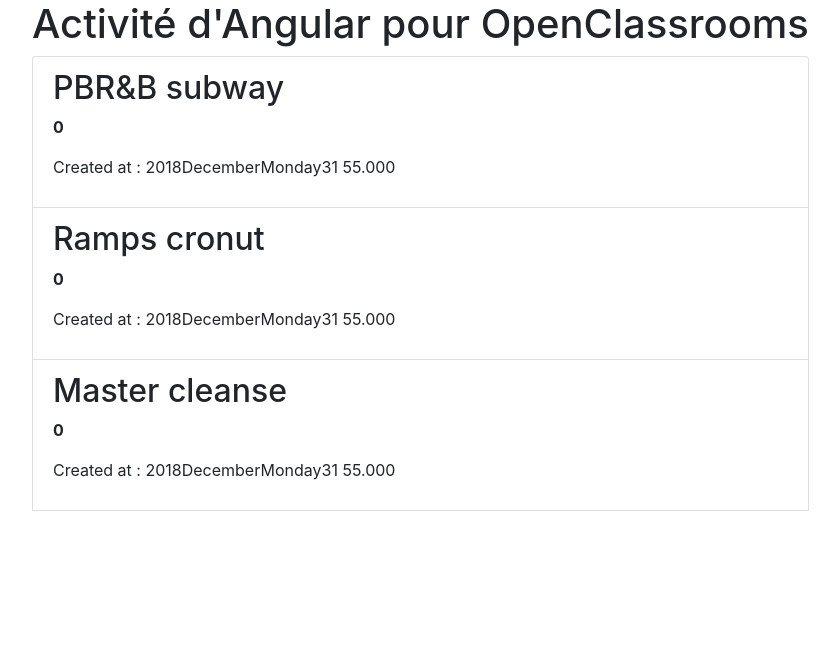
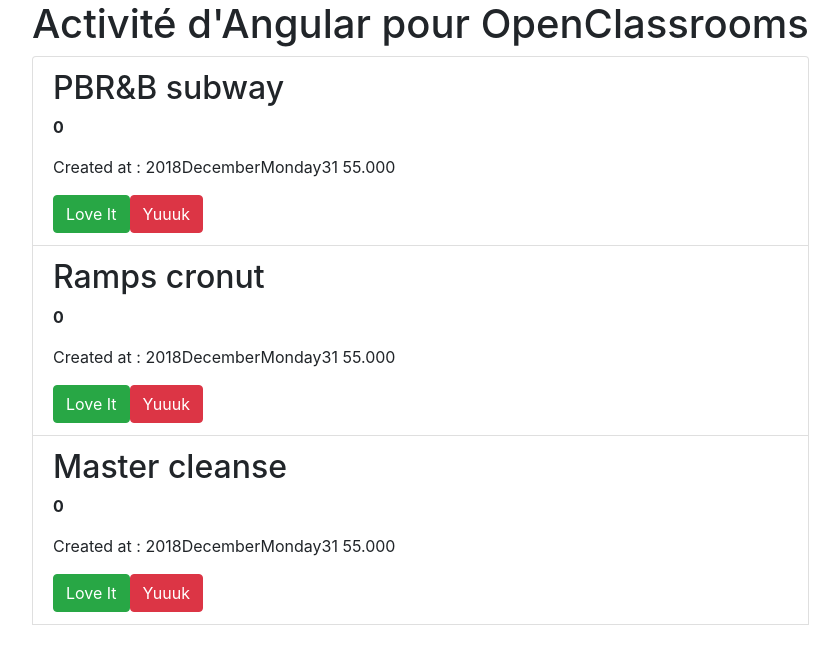
Before and after one commit to Nicolas-Hermet/OpenClassrooms_Angular, an Angular app: page / in a window 1280 px wide. Shown: the top 664 px of the page, without its empty margins (38-878 px from the left). Built offline with nearby package versions, Linux system fonts and the light colour scheme.

Commit message:
Add Love and Dont love it buttons

```diff
--- a/src/app/postlist/postlist.component.html
+++ b/src/app/postlist/postlist.component.html
@@ -2,6 +2,8 @@
     <h2>{{post.title}}</h2>
     <p><strong>{{post.loveIts}}</strong></p>
     <p>Created at : {{post.createdAt | date: 'yMMMMEEEEd ss.SSS'}}</p>
+    <button class='btn btn-success' (click)="onLoveIt(post)">Love It</button>
+    <button class="btn btn-danger" (click)="onDontLoveIt(post)"> Yuuuk </button>
 </li>
 
 <app-postlistitem [post]="selectedPost"></app-postlistitem >
--- a/src/app/postlist/postlist.component.ts
+++ b/src/app/postlist/postlist.component.ts
@@ -17,4 +17,12 @@
   onSelect(post: Post): void {
     this.selectedPost = post;
   }
+
+  onLoveIt(post: Post): void {
+    post.loveIts += 1;
+  }
+
+  onDontLoveIt(post: Post): void {
+    post.loveIts -= 1;
+  }
 }
```
